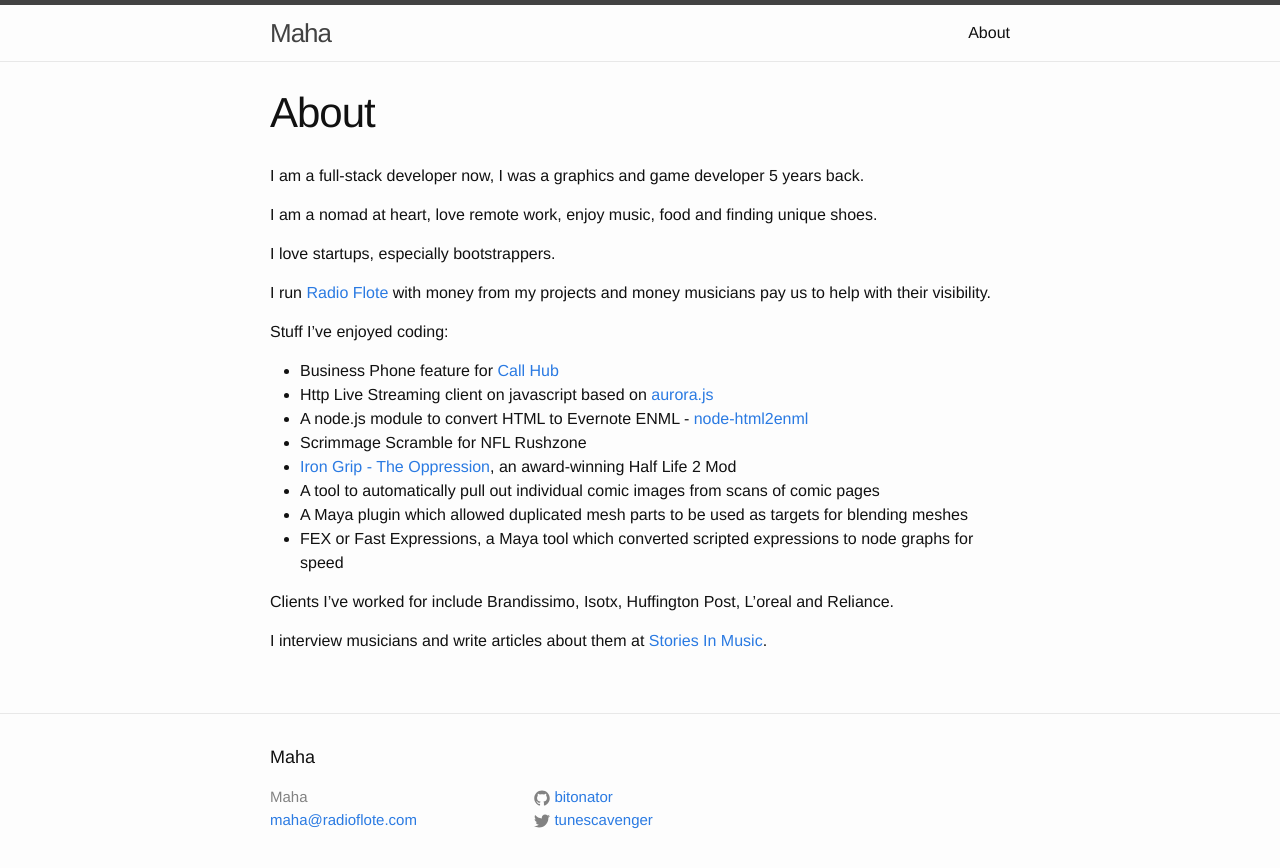
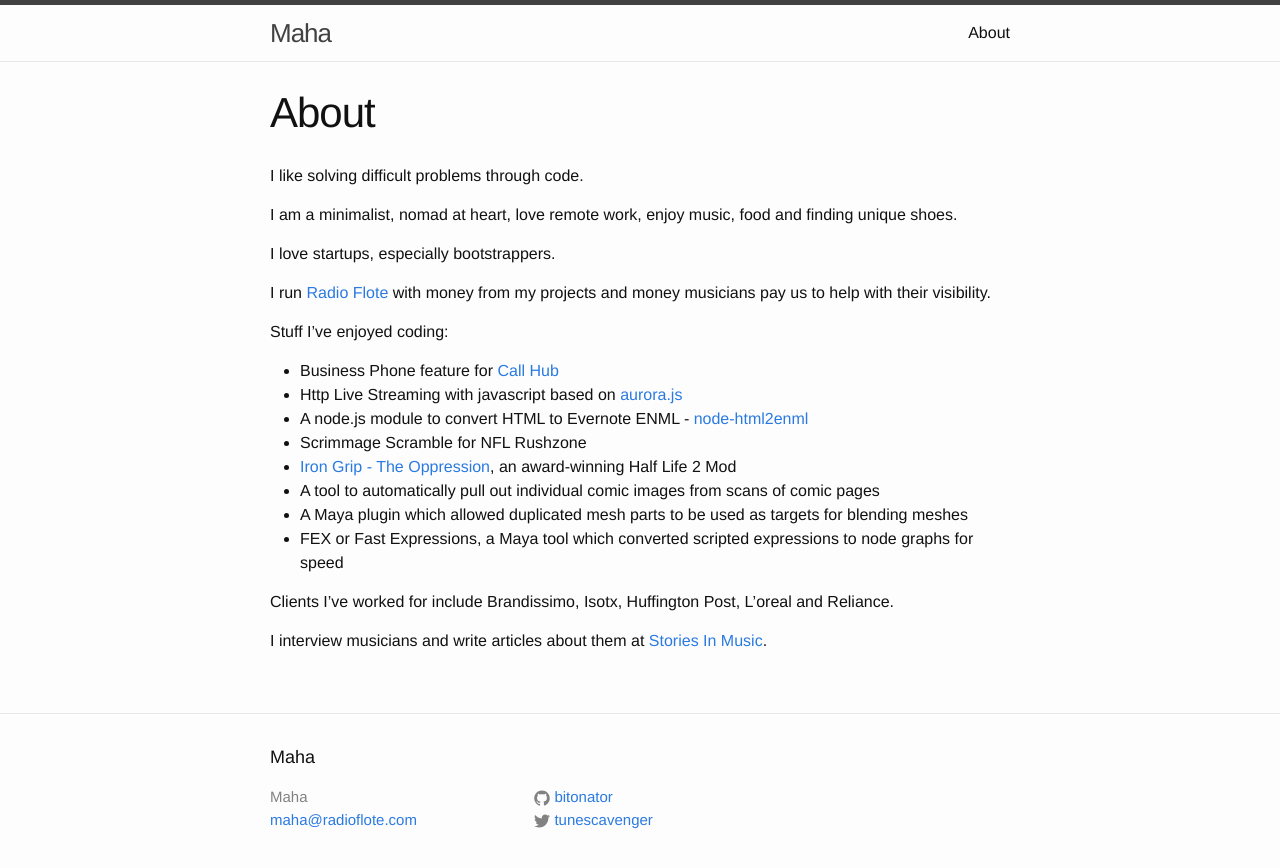
Before and after one commit to largebinarynumbers/bitonator.github.io, a Jekyll site: the page built from about.md, in a window 1280 px wide. Shown: the top 868 px of the page. Built offline with Jekyll 4.4.1, drawn with Linux system fonts in a browser that asks for light colours.

Commit message:
- modded bio

```diff
--- a/about.md
+++ b/about.md
@@ -4,9 +4,9 @@
 permalink: /about/
 ---
 
-I am a full-stack developer now, I was a graphics and game developer 5 years back.
+I like solving difficult problems through code.
 
-I am a nomad at heart, love remote work, enjoy music, food and finding unique shoes.
+I am a minimalist, nomad at heart, love remote work, enjoy music, food and finding unique shoes.
 
 I love startups, especially bootstrappers.
 
@@ -15,7 +15,7 @@
 Stuff I've enjoyed coding:
 
 - Business Phone feature for [Call Hub](https://callhub.io)
-- Http Live Streaming client on javascript based on [aurora.js](https://github.com/audiocogs/aurora.js/)
+- Http Live Streaming with javascript based on [aurora.js](https://github.com/audiocogs/aurora.js/)
 - A node.js module to convert HTML to Evernote ENML - [node-html2enml](https://github.com/bitonator/node-html2enml)
 - Scrimmage Scramble for NFL Rushzone
 - [Iron Grip - The Oppression](http://www.moddb.com/mods/iron-grip-the-oppression), an award-winning Half Life 2 Mod
```
